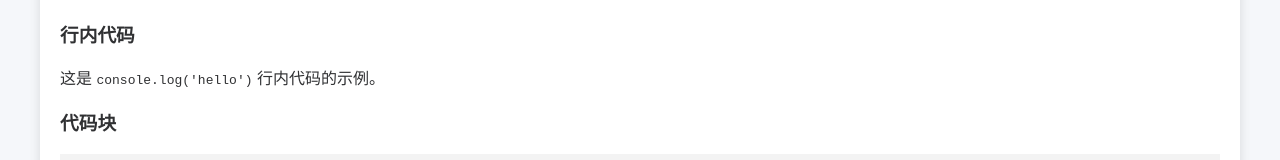
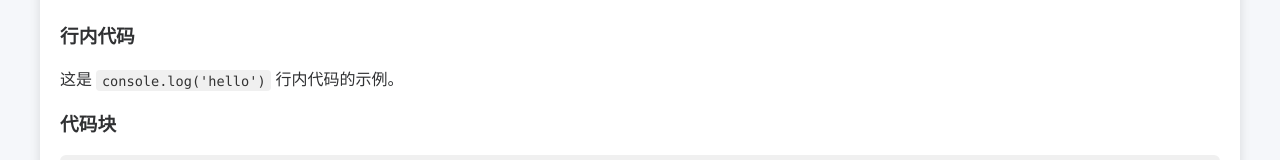
Before and after one commit to catlantern/blog, a Vue app: page /blog/post/1 in a window 1280 px wide. Shown: the part 2576-2736 px from the top of the page. Built offline with nearby package versions, Linux system fonts and the light colour scheme; what markdown-it-table would draw is missing.

Commit message:
美化文章-2

```diff
--- a/src/views/BlogPost.vue
+++ b/src/views/BlogPost.vue
@@ -81,4 +81,28 @@ export default {
     padding: 1rem;
   }
 }
+
+/* Markdown行内代码样式 */
+.markdown-content :deep(code) {
+  background-color: #f0f0f0;
+  color: #333333;
+  padding: 0.2em 0.4em;
+  border-radius: 4px;
+  font-family: 'SFMono-Regular', Consolas, 'Liberation Mono', Menlo, monospace;
+  font-size: 0.85em;
+}
+
+/* Markdown代码块样式 */
+.markdown-content :deep(pre) {
+  background-color: #f0f0f0;
+  border-radius: 6px;
+  padding: 1rem;
+  overflow: auto;
+}
+
+.markdown-content :deep(pre code) {
+  background-color: transparent;
+  color: inherit;
+  padding: 0;
+}
 </style>
```
Also changed, not shown: public/articles/images/feature.jpg (added), 1 other file (tests, documents, lock files or other folders).
